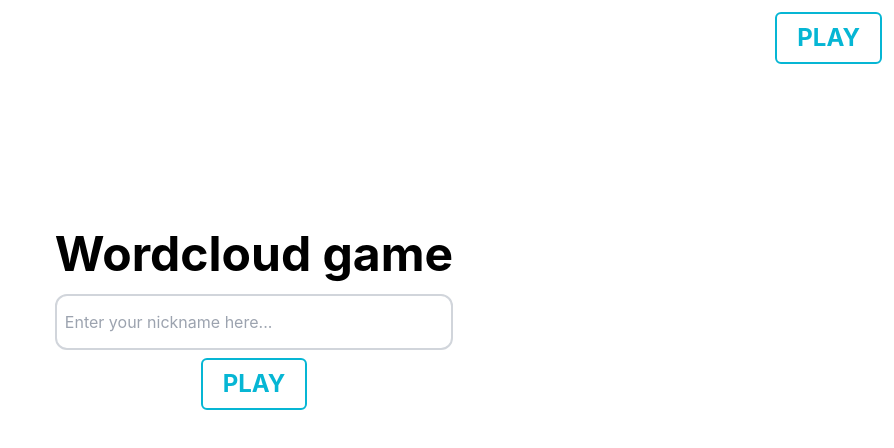
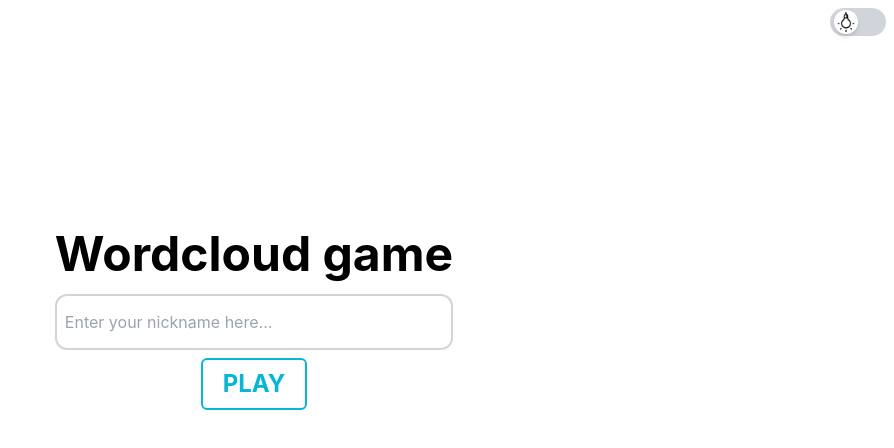
Before and after one commit to macianga/wordcloud-game, a React (Vite) app: page / in a window 1280 px wide. Shown: the top 448 px of the page, without its empty margins (386-1280 px from the left). Built offline with nearby package versions, Linux system fonts and the light colour scheme.

Commit message:
style darkmode switch

```diff
--- a/src/components/DarkmodeSwitch.tsx
+++ b/src/components/DarkmodeSwitch.tsx
@@ -1,13 +1,27 @@
-import {toggleDarkMode} from "../utils/utils";
+import {isDarkModeSet, toggleDarkMode} from "../utils/utils";
+import {useState} from "react";
 
 function DarkmodeSwitch() {
+  const [isToggled, setIsToggled] = useState(!isDarkModeSet());
+
+  const toggleClass = 'transform translate-x-6';
+
   return (
-    <div>
-      <button
-        className="btn m-auto mt-2 absolute top-1 right-3"
-        onClick={toggleDarkMode}
-      >PLAY
-      </button>
+    <div className="absolute top-2 right-2">
+      <div
+        className="w-14 h-7 flex items-center bg-gray-300 dark:bg-gray-600 rounded-full p-1 cursor-pointer"
+        onClick={() => {
+          setIsToggled(!isToggled);
+          toggleDarkMode();
+        }}
+      >
+        <div
+          className={`bg-white dark:bg-darkmode-secondary w-6 h-6 rounded-full shadow-md transition
+                      ${!isToggled && toggleClass}`}
+        >
+          <img src="/src/icons/icon-flashlight.png" className="max-w-6 max-h-6"/>
+        </div>
+      </div>
     </div>
   )
 }
--- a/src/utils/utils.ts
+++ b/src/utils/utils.ts
@@ -25,6 +25,10 @@ export const applyCurrentTheme = () => {
   }
 }
 
+export const isDarkModeSet = ()=>{
+  return localStorage.theme === 'dark';
+}
+
 export const toggleDarkMode = () => {
   if (localStorage.theme === 'dark' || (!('theme' in localStorage)
     && window.matchMedia('(prefers-color-scheme: dark)').matches)) {
```
Also changed, not shown: src/icons/icon-flashlight.png (added).
